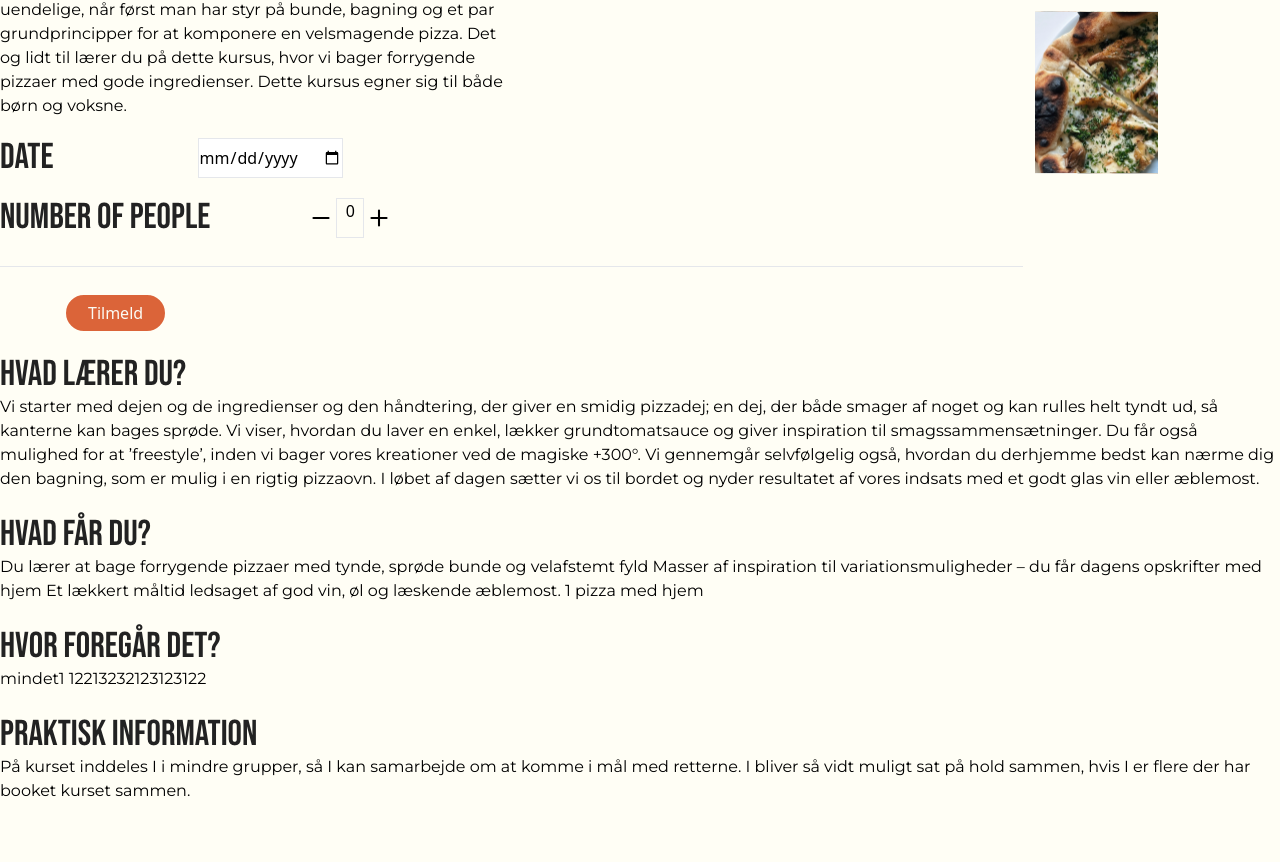
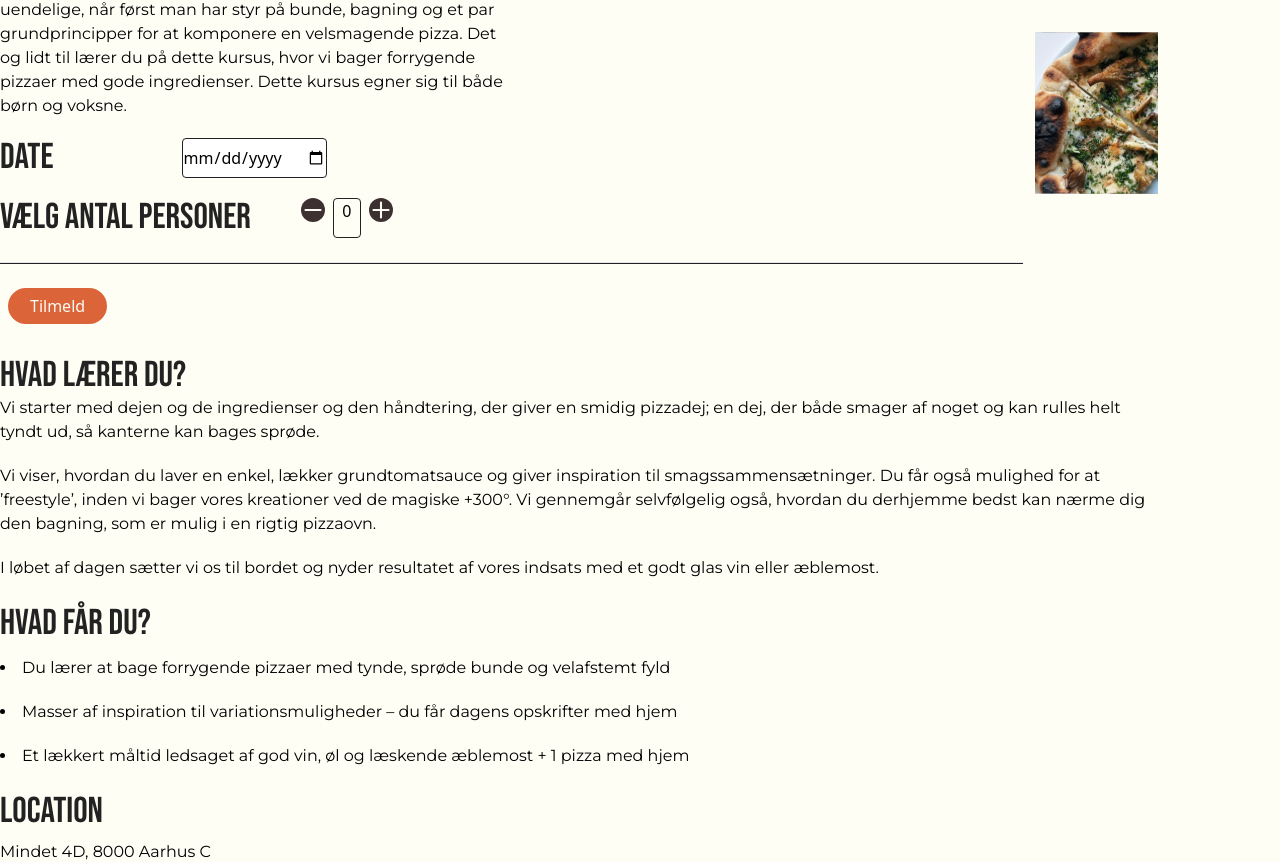
Before and after one commit to Nico-Harms/advanced-web-development, a React app: page /kurser in a window 1280 px wide. Shown: the part 258-1120 px from the top of the page. Built offline with nearby package versions, Linux system fonts and the light colour scheme; the HTML template or start-up script is replaced by a standard one.

Commit message:
push it baby
tobi won kenobi

```diff
--- a/src/components/Accordion.jsx
+++ b/src/components/Accordion.jsx
@@ -10,18 +10,18 @@ const Accordion = ({ title, content, foldIcon }) => {
   };
 
   return (
-    <div className="border-b-[1px] border-prime-brown">
+    <div className="border-b-[1px] w-[90%] border-prime-brown">
       <div
         className="flex  items-center cursor-pointer p-4"
         onClick={toggleAccordion}
       >
         <span className="text-xl m-2">{foldIcon}</span>
-        <h2 className="text-xl font-semibold">{title}</h2>
+        <h2 className="text-2xl md:text-3xl lg:text-4xl font-bebas w-[100%]">{title}</h2>
 
       </div>
       {isOpen && (
         <div className="p-4">
-          <p>{content}</p>
+          <p className='font-mont font-mont text-xs md:text-base'>{content}</p>
         </div>
       )}
     </div>
--- a/src/components/interactions/SlideEmail.jsx
+++ b/src/components/interactions/SlideEmail.jsx
@@ -19,7 +19,7 @@ export default function SlideEmail() {
     };
 
     return (
-        <div className='ml-10'>
+        <div className='flex flex-col gap-2'>
             <div className="flex flex-column items-center gap-2">
                 <form action="">
                     <input
--- a/src/components/sections/InstaSection.jsx
+++ b/src/components/sections/InstaSection.jsx
@@ -31,7 +31,7 @@ export default function InstaSection() {
 
 
     return (
-        <section className='flex flex-col items-center h-[1000px] bg-prime-brown px-5 py-5'>
+        <section className='flex flex-col items-center h-[750px] md:h-[900px] bg-prime-brown px-5 py-5'>
             <div className='max-w-5xl flex flex-col gap-10'>
                 <div className='flex items-center gap-3'>
                     <img src={instaIcon} alt="instagram icon" />
--- a/src/index.css
+++ b/src/index.css
@@ -223,11 +223,13 @@ margin-left: 10px;
 
 #formSlide{
   width: 0px;
+  margin-left: -30px;
   visibility: hidden;
-  transition: all 0.5s ease-in-out;
+  transition: width 0.5s ease-in-out;
 }
 
 #formSlide.sliding{
-  width: 200px;
+  margin-left:0;
+  width: 180px;
   visibility: visible;
 }
--- a/src/pages/CoursePage.jsx
+++ b/src/pages/CoursePage.jsx
@@ -18,6 +18,8 @@ export default function ContactPage() {
     setCount(count - 1);
   }
 
+
+
   return (
     <main className="bg-background w-[80%] lg:w-full flex flex-col mx-auto ">
       <div className="flex flex-col mx-auto gap-6">
@@ -29,77 +31,77 @@ export default function ContactPage() {
               <h1 className="font-bebas text-prime-orange text-3xl  md:mt-5  md:text-4xl lg:text-5xl ">Course Name</h1>
               <div>
                 <h2 className="font-bebas text-prime-brown text-2xl md:text-3xl lg:text-4xl">PRICE</h2>
-                <p className=" lg:w-1/2 font-mont text-xs md:text-base">Pizzaen er et godt eksempel på en ret, der kan varieres i det uendelige, når først man har styr på bunde, bagning og et par grundprincipper for at komponere en velsmagende pizza. Det og lidt til lærer du på dette kursus, hvor vi bager forrygende pizzaer med gode ingredienser. Dette kursus egner sig til både børn og voksne.</p>
+                <p className=" lg:w-1/2 font-mont text-xs md:text-base w-[90%]">Pizzaen er et godt eksempel på en ret, der kan varieres i det uendelige, når først man har styr på bunde, bagning og et par grundprincipper for at komponere en velsmagende pizza. Det og lidt til lærer du på dette kursus, hvor vi bager forrygende pizzaer med gode ingredienser. Dette kursus egner sig til både børn og voksne.</p>
               </div>
             </div>
-            <div className="flex lg:flex-row gap-36 ">
+            <div className="flex lg:flex-row gap-32 ">
               <h2 className="font-bebas  text-off-black text-2xl md:text-3xl lg:text-4xl">DATE</h2>
-              <input className="border border-solid border-grey" type="date" />
+              <input className="border border-solid rounded border-off-black" type="date" />
             </div>
-            <div className="flex flex-col gap-7">
+            <div className="flex flex-col gap-6">
 
-              <div className="flex flex-row w-max gap-[100px]">
+              <div className="flex flex-row w-max gap-[50px]">
 
-                <h2 className="font-bebas text-off-black text-2xl md:text-3xl lg:text-4xl">NUMBER OF PEOPLE</h2>
-                <div className=" flex flex-row w-max gap-1">
-                  <button className="" onClick={decrement}><Minus size={22} weight="bold" /></button>
-                  <p className="lg:w-7 lg:h-10 text-center w-6 h-6 border border-solid border-grey">{count}</p>
-                  <button className="" onClick={increment}><Plus size={22} weight="bold" /></button>
+                <h2 className="font-bebas text-off-black text-2xl md:text-3xl lg:text-4xl w-[90%]">VÆLG ANTAL PERSONER</h2>
+                <div className=" flex flex-row w-max gap-2 ">
+                  <button  className="w-6 h-6 bg-[#3d3030] rounded-full flex items-center justify-center cursor-pointer text-[#fbfbf4]" onClick={decrement}><Minus size={22} weight="bold" /></button>
+                  <p className="lg:w-7 lg:h-10 text-center w-6 h-6 border border-solid border-off-black rounded">{count}</p>
+                  <button  className=" w-6 h-6 bg-[#3d3030] rounded-full flex items-center justify-center cursor-pointer text-[#fbfbf4]" onClick={increment}><Plus size={22} weight="bold" /></button>
                 </div>
               </div>
 
-              <hr />
+              <hr className="bg-off-black h-[2px]"  />
               <SlideEmail />
 
             </div>
           </div>
           <div>
-            <img className="w-[100%] h-[330px] lg:w-1/2 lg:h-full" src={Placeholder} alt="" />
+            <img className="w-[90%] h-[350px] mt-5 lg:w-1/2 lg:h-full" src={Placeholder} alt="" />
           </div>
         </div>
         <div>
           <h2 className="font-bebas  text-off-black text-2xl md:text-3xl lg:text-4xl">Hvad lærer du?</h2>
-          <p className="font-mont text-xs md:text-base">
+         <div className="flex flex-col gap-5">
+          <p className="font-mont text-xs md:text-base w-[90%]">
             Vi starter med dejen og de ingredienser og den håndtering, der giver en smidig pizzadej; en dej, der både smager af noget og kan rulles helt tyndt ud, så kanterne kan bages sprøde.
-
-            Vi viser, hvordan du laver en enkel, lækker grundtomatsauce og giver inspiration til smagssammensætninger. Du får også mulighed for at ’freestyle’, inden vi bager vores kreationer ved de magiske +300°. Vi gennemgår selvfølgelig også, hvordan du derhjemme bedst kan nærme dig den bagning, som er mulig i en rigtig pizzaovn.
+            </p>
+           <p className="font-mont text-xs md:text-base w-[90%]"> Vi viser, hvordan du laver en enkel, lækker grundtomatsauce og giver inspiration til smagssammensætninger. Du får også mulighed for at ’freestyle’, inden vi bager vores kreationer ved de magiske +300°. Vi gennemgår selvfølgelig også, hvordan du derhjemme bedst kan nærme dig den bagning, som er mulig i en rigtig pizzaovn.</p>
 
 
-            I løbet af dagen sætter vi os til bordet og nyder resultatet af vores indsats med et godt glas vin eller æblemost.
+           <p className="font-mont text-xs md:text-base w-[90%]">I løbet af dagen sætter vi os til bordet og nyder resultatet af vores indsats med et godt glas vin eller æblemost.</p>
+
+          </div>
+        </div>
+        <div className="flex flex-col gap-3">
+          <h2 className="font-bebas  text-off-black text-2xl md:text-3xl lg:text-4xl">Hvad får du?</h2>
+          <div className="flex flex-col gap-5">
+          <li className="font-mont text-xs md:text-base w-[90%] ">
+            Du lærer at bage forrygende pizzaer med tynde, sprøde bunde og velafstemt fyld</li>
+
+           <li className="font-mont text-xs md:text-base w-[90%]">Masser af inspiration til variationsmuligheder – du får dagens opskrifter med hjem</li>
+
+           <li className="font-mont text-xs md:text-base w-[90%]">Et lækkert måltid ledsaget af god vin, øl og læskende æblemost + 1 pizza med hjem</li>
+
+           </div>
+
+        </div>
+        <div className="flex flex-col gap-2 ">
+          <h2 className="font-bebas  text-off-black text-2xl md:text-3xl lg:text-4xl ">Location</h2>
+          <p className="font-mont text-xs md:text-base ">
+          Mindet 4D, 8000 Aarhus C
           </p>
         </div>
-        <div>
-          <h2 className="font-bebas  text-off-black text-2xl md:text-3xl lg:text-4xl">Hvad får du?</h2>
-          <p className="font-mont text-xs md:text-base">
-            Du lærer at bage forrygende pizzaer med tynde, sprøde bunde og velafstemt fyld
-
-            Masser af inspiration til variationsmuligheder – du får dagens opskrifter med hjem
-
-            Et lækkert måltid ledsaget af god vin, øl og læskende æblemost.
-
-            1 pizza med hjem
-          </p>
-        </div>
-        <div className="flex flex-col ">
-          <h2 className="font-bebas  text-off-black text-2xl md:text-3xl lg:text-4xl ">Hvor foregår det?</h2>
-          <p className="font-mont text-xs md:text-base ">
-            mindet1 12213232123123122
-          </p>
-        </div>
-        <div >
+        <div className="flex flex-col gap-2">
 
 
           <h2 className="font-bebas  text-off-black text-2xl md:text-3xl lg:text-4xl ">Praktisk information</h2>
-          <p className="font-mont text-xs md:text-base ">
+          <p className="font-mont text-xs md:text-base w-[90%] ">
             På kurset inddeles I i mindre grupper, så I kan samarbejde om at komme i mål med retterne. I bliver så vidt muligt sat på hold sammen, hvis I er flere der har booket kurset sammen.
 
 
           </p>
         </div>
-      </div>
-
-      <CourseCard />
-      <div className="h-[70vh] max-w-[70%] mx-auto mt-8">
+        <div className="h-[70vh] w-[100%] mx-auto ">
         <Accordion
           title="Parking"
           content="Lorem ipsum text about the Parking component"
@@ -117,6 +119,10 @@ export default function ContactPage() {
           foldIcon={<Plus color="#db6439" size={24} />}
         />
       </div>
+      </div>
+
+      <CourseCard />
+
 
 
 
```
